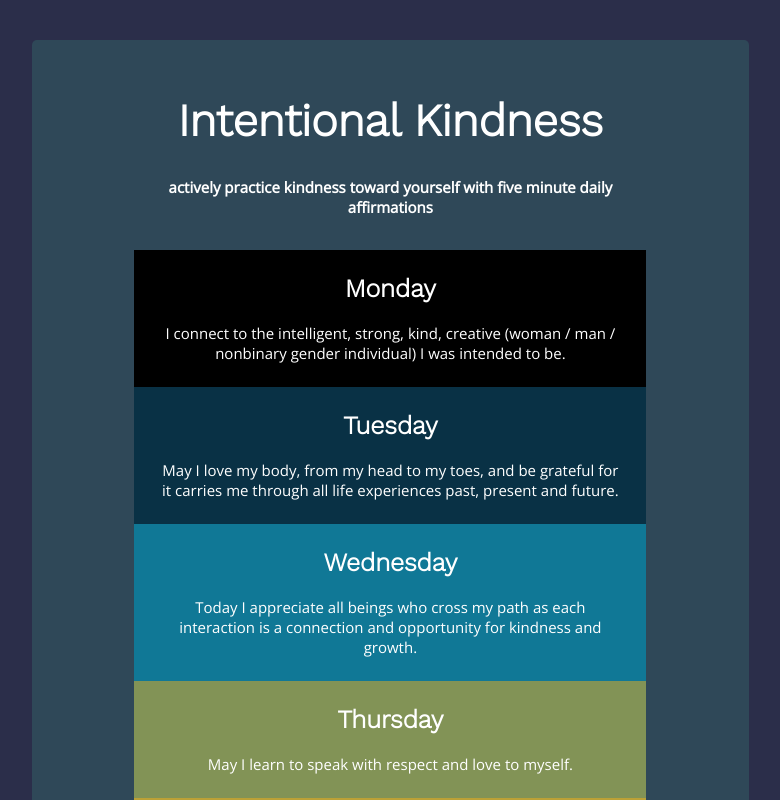
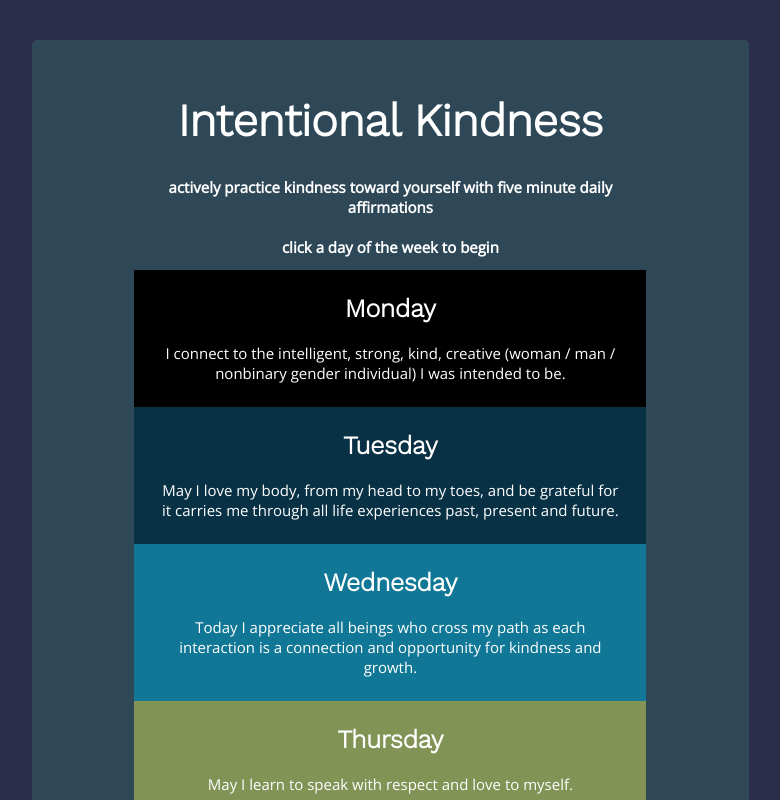
Before and after one commit to michellebakels/coding-with-kindness, a React (Create React App) app: page / in a window 1280 px wide. Shown: the top 800 px of the page, without its empty margins (224-1004 px from the left). Built offline with nearby package versions, Linux system fonts and the light colour scheme.

Commit message:
add instructions

```diff
--- a/src/App.js
+++ b/src/App.js
@@ -17,7 +17,11 @@ function App() {
         {!showAffirmation ?
             <div className="center">
                 <h1>Intentional Kindness</h1>
-                <h2>actively practice kindness toward yourself with five minute daily affirmations</h2><br/>
+                <h2>
+                    actively practice kindness toward yourself with five minute daily affirmations
+                    <br/><br/>
+                    click a day of the week to begin
+                </h2>
                 {affirmations.map(affirmation => {
                     return (
                         <div
```
